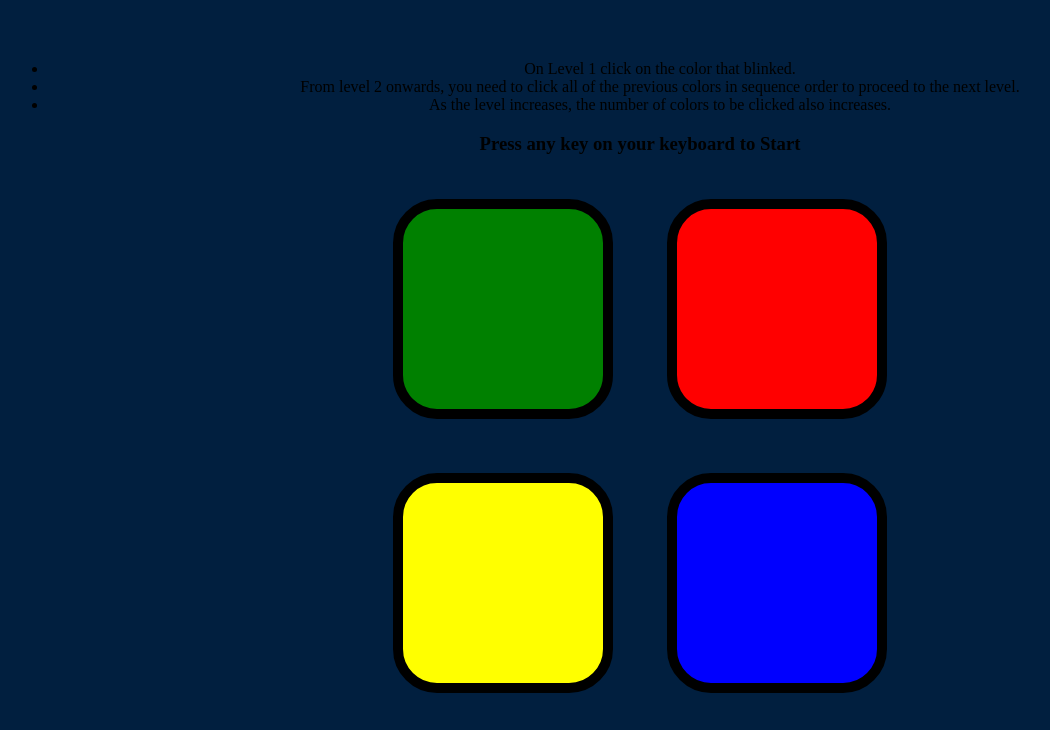
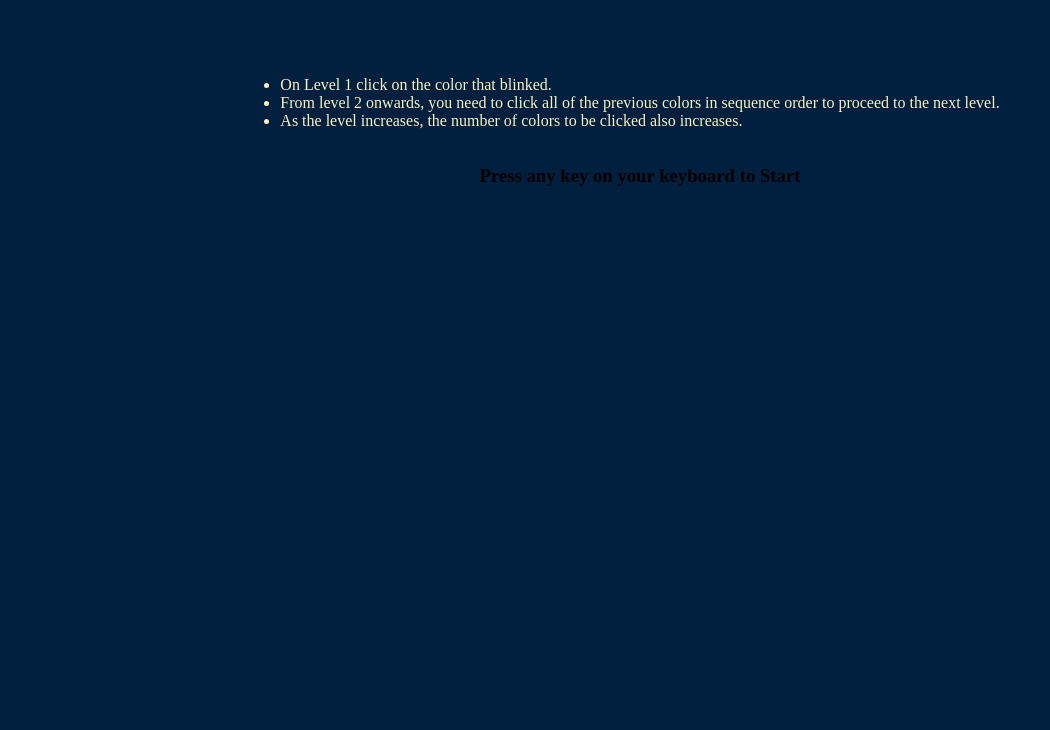
Before and after one commit to lesde0712/Simon-Says-Game, a plain HTML site: page index.html in a window 1280 px wide. Shown: the part 114-844 px from the top of the page, without its empty margins (0-1050 px from the left). After the commit the page ends 800 px from the top, so only its background shows below. Drawn offline with nearby package versions, Linux system fonts and the light colour scheme.

Commit message:
Update styles.css

```diff
--- a/styles.css
+++ b/styles.css
@@ -1,6 +1,28 @@
 body {
   text-align: center;
   background-color: #011F3F;
+}
+
+#level-title {
+  font-family: 'Press Start 2P', cursive;
+  font-size: 3rem;
+  margin:  5%;
+  color: #FEF2BF;
+}
+
+.instructions{
+  display: flex;
+  align-items: center;
+  justify-content: center;
+  margin-top: 0px;
+  margin-bottom: 0px;
+}
+
+ul{
+  color: #FEF2BF;
+  list-style-position: outside;
+  text-align: left;
+  padding: 0%;
 }
 
 #level-title {
@@ -19,7 +41,7 @@ body {
 
 .btn {
   margin: 25px;
-  display: inline-block;
+  display: none;
   height: 200px;
   width: 200px;
   border: 10px solid black;
```
